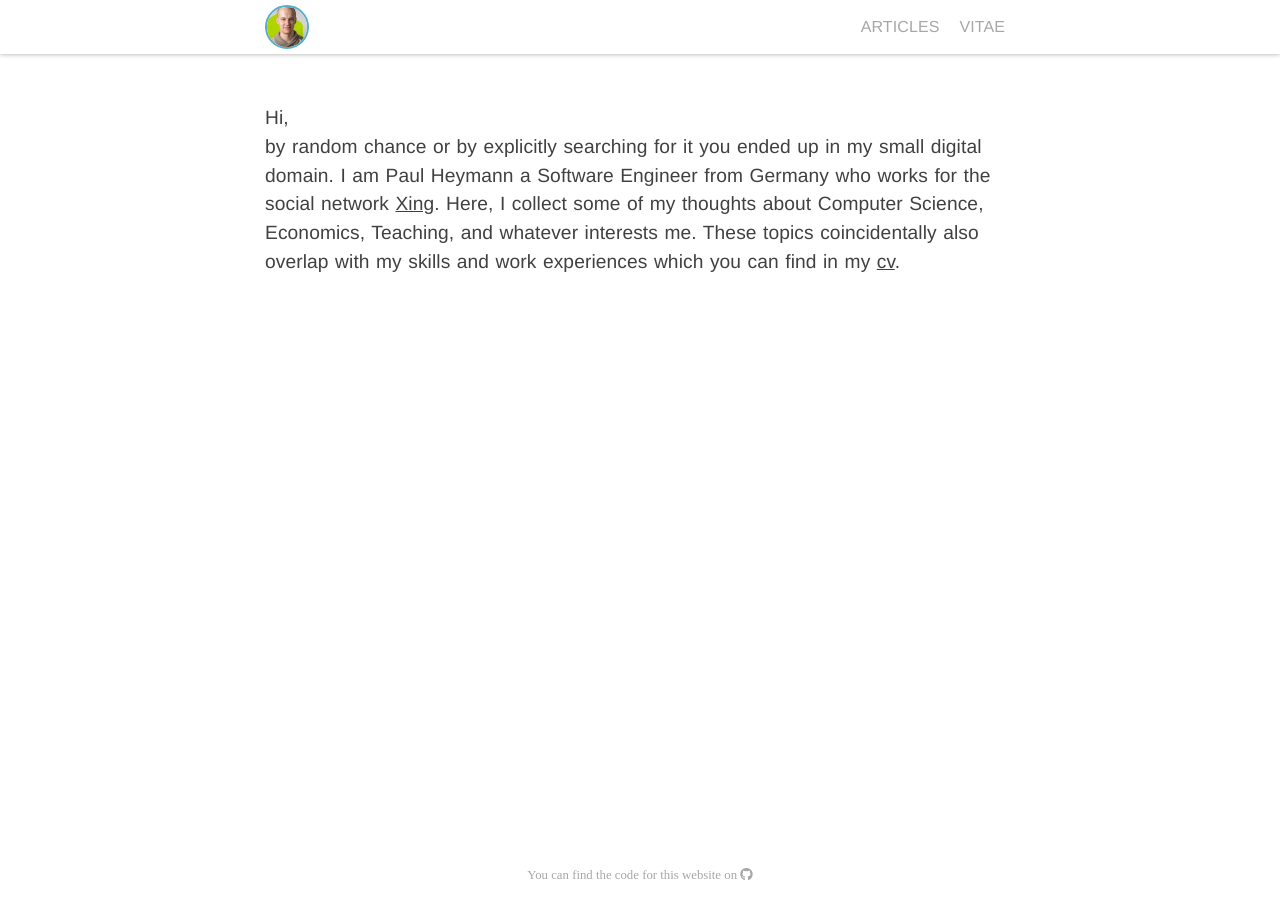
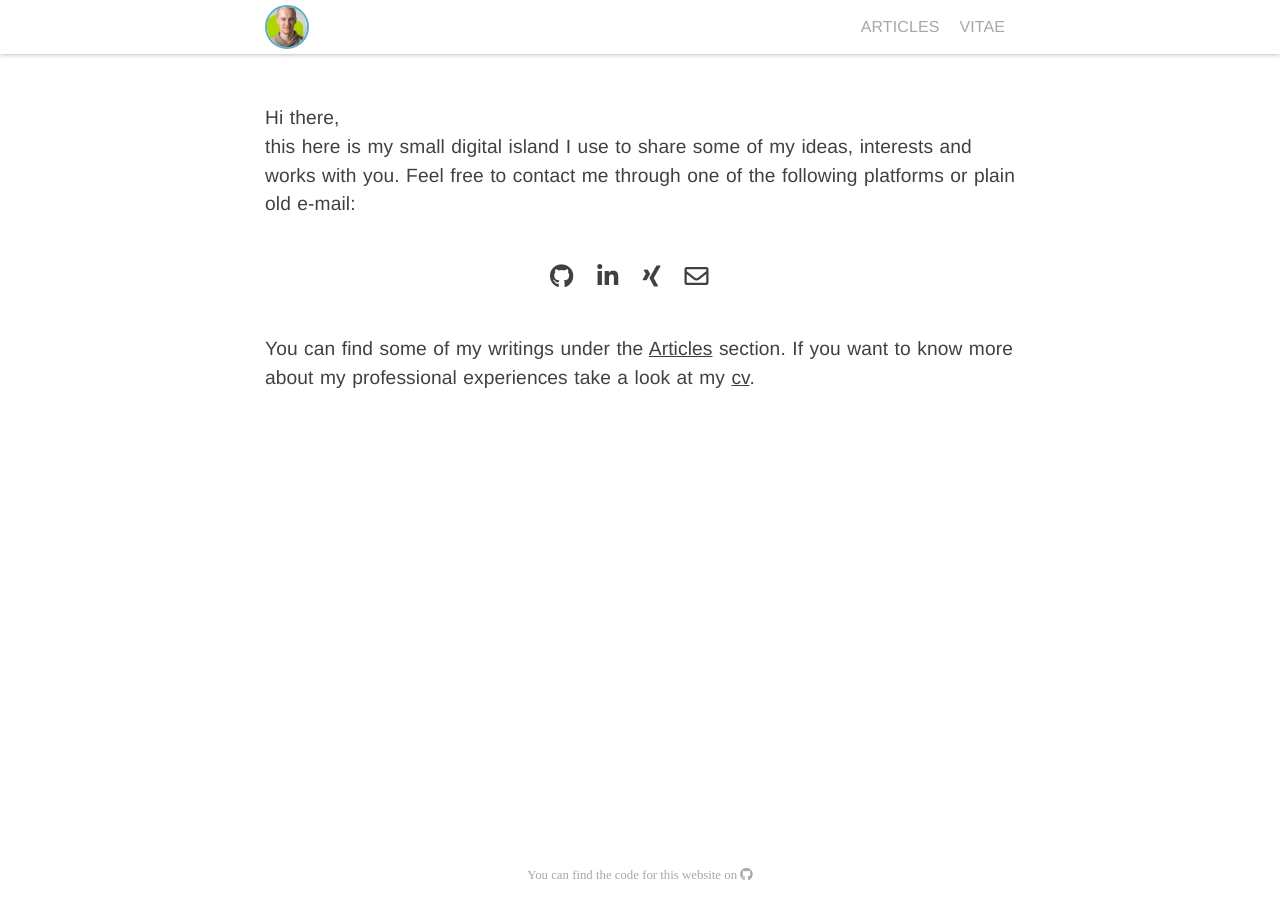
Before and after one commit to pheymann/paulheymann-website, a Jekyll site: the page built from index.md, in a window 1280 px wide. Built offline with Jekyll 4.4.1, drawn with Linux system fonts in a browser that asks for light colours; nearby versions of some CDN libraries.

Commit message:
small adjustments

```diff
--- a/404.html
+++ b/404.html
@@ -2,6 +2,6 @@
 layout: "basic"
 ---
 
-<h1 class="notfound-title">404 - No Page Found</h1>
+<h1 class="notfound-title">I couldn't find that page. Take a look into the GitHub repository. Maybe you find what you are looking for there.</h1>
 
 <img src="https://media.giphy.com/media/Yf7kN6Xdle87K/giphy.gif" class="notfound-gif"/>
--- a/_layouts/basic.html
+++ b/_layouts/basic.html
@@ -30,7 +30,7 @@
         </div>
 
         <div class="navigation-element">
-          <a href="{{ site.baseurl }}/cv">Vitae</a>
+          <a href="{{ site.baseurl }}/cv.pdf">Vitae</a>
         </div>
         <div class="navigation-element">
           <a href="{{ site.baseurl }}/articles">Articles</a>
--- a/_sass/home.scss
+++ b/_sass/home.scss
@@ -2,4 +2,20 @@
 
 .home {
     margin: 50px auto 50px auto;
+
+    .contact-options {
+        margin: 40px auto 40px auto;
+        width: 180px;
+
+        ul {
+            list-style: none;
+            float: left;
+
+            li {
+                display: inline-block;
+                margin: 0 20px 0 0;
+                font-size: 1.5em;
+            }
+        }
+    }
 }
--- a/index.md
+++ b/index.md
@@ -2,5 +2,17 @@
 layout: home
 ---
 
-Hi,<br/>
-by random chance or by explicitly searching for it you ended up in my small digital domain. I am Paul Heymann a Software Engineer from Germany who works for the social network <a href="https://www.xing.com/profile/Paul_Heymann">Xing</a>. Here, I collect some of my thoughts about Computer Science, Economics, Teaching, and whatever interests me. These topics coincidentally also overlap with my skills and work experiences which you can find in my <a href="/cv">cv</a>.
+Hi there,<br/>
+this here is my small digital island I use to share some of my ideas, interests and works with you. Feel free to contact me through one of the following platforms or plain old e-mail:
+
+<div class="contact-options">
+  <ul>
+    <li><a href="https://github.com/pheymann"><i class="fab fa-github"></i></a></li>
+    <li><a href="https://www.linkedin.com/in/paul-h-6b4a53144"><i class="fab fa-linkedin-in"></i></a></li>
+    <li><a href="https://www.xing.com/profile/Paul_Heymann"><i class="fab fa-xing"></i></a></li>
+    <li><a href="mailto:blog@paulheymann.de"><i class="far fa-envelope"></i></a></li>
+  </ul>
+  <div class="clearfix"></div>
+</div>
+
+You can find some of my writings under the [Articles](/articles) section. If you want to know more about my professional experiences take a look at my [cv](/cv.pdf).
```
Also changed, not shown: about.md (deleted, +0 -18 lines), cv.html (deleted, +0 -223 lines).
